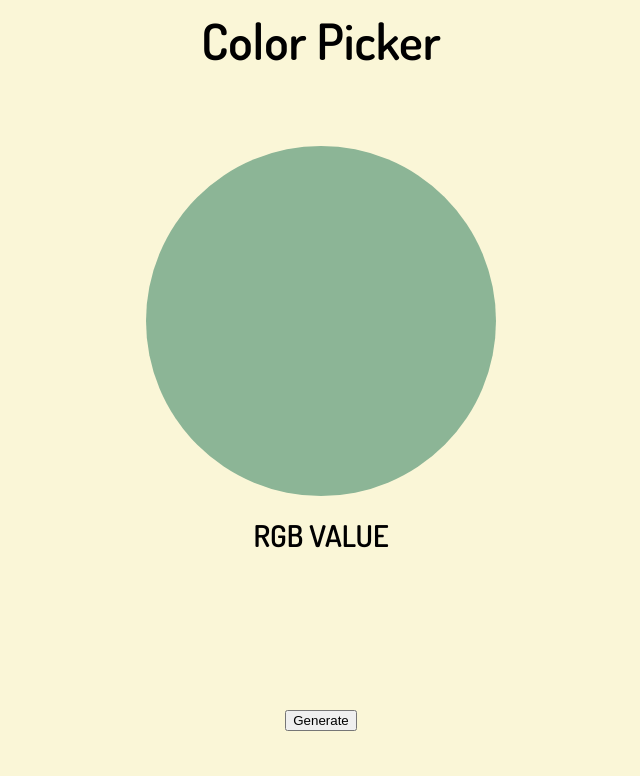
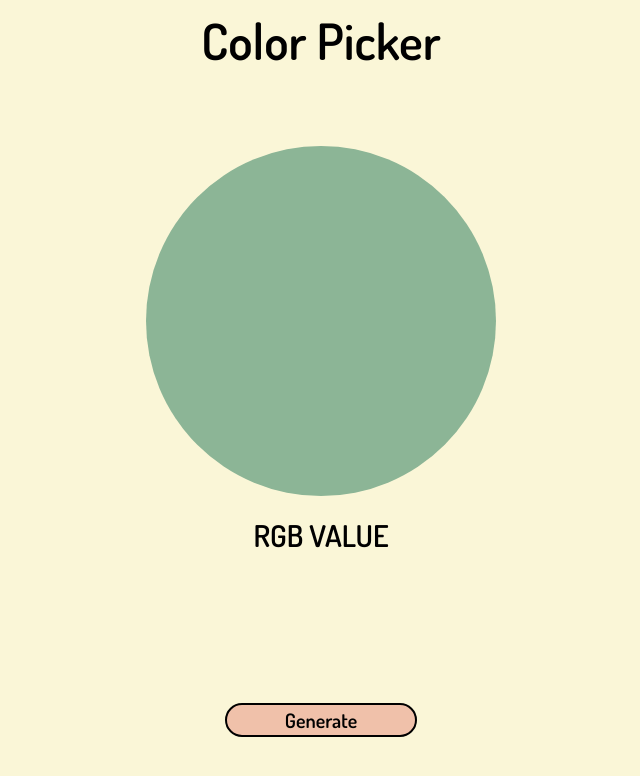
Before and after one commit to AndresEstebanGonzalez/ColorPicker, a plain HTML site: page index.html in a window 1280 px wide. Shown: the whole page, without its empty margins (319-959 px from the left). Drawn offline with Linux system fonts and the light colour scheme.

Commit message:
Button css.

```diff
--- a/index.html
+++ b/index.html
@@ -17,7 +17,7 @@
         <h1 class="value-display" id="valueDisplay">RGB VALUE</h1>
       </div>
       <div class="bottom-sector">
-        <button class="color-Btn" id="colorBtn">Generate</button>
+        <button class="color-btn" id="colorBtn">Generate</button>
       </div>
     </div>
   </body>
--- a/style.scss
+++ b/style.scss
@@ -53,7 +53,19 @@ body {
 
     width: 100%;
     height: 20%;
+
     .color-btn {
+      @include flexCenter;
+
+      width: 15%;
+      height: 20%;
+      padding: 1.5rem 5rem;
+      border: 0.2rem solid $black;
+      border-radius: 20px;
+      background-color: $salmon;
+      font-family: "Dosis";
+      font-size: 2rem;
+      font-weight: 800;
     }
   }
 }
--- a/variables/_color.scss
+++ b/variables/_color.scss
@@ -3,3 +3,4 @@ $yellow: #faf6d7;
 $salmon: #f0c1aa;
 $light-green: #8cb596;
 $dark-green: #6a938b;
+$black: #000000;
```
Also changed, not shown: style.css, 1 other file.
